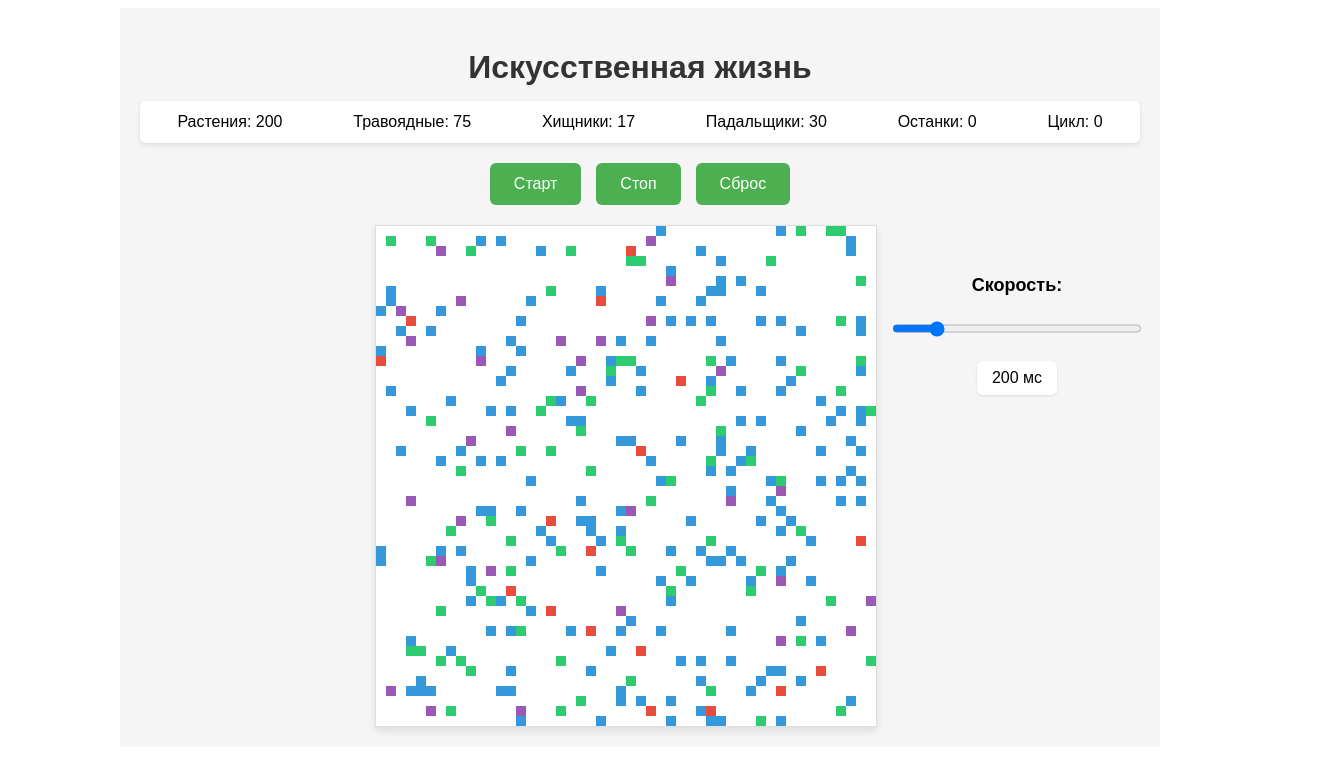
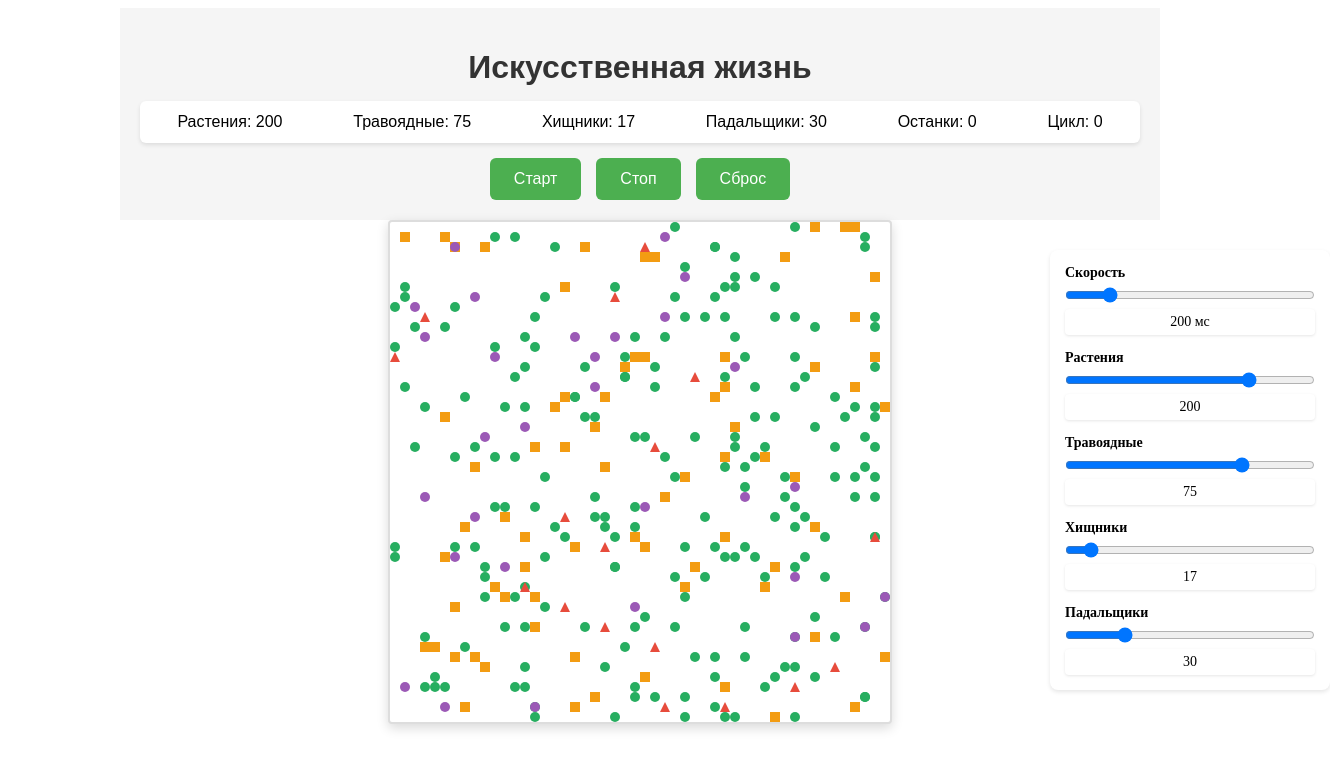
Before and after one commit to MoryKrasikova/practice-2, a Vue app: page / in a window 1280 px wide. Shown: the top 774 px of the page, 1330 px wide, since content can reach past the window. Built offline with nearby package versions, Linux system fonts and the light colour scheme.

Commit message:
добавление ползунков

```diff
--- a/src/App.vue
+++ b/src/App.vue
@@ -11,10 +11,12 @@
       <div>Цикл: {{ cycle }}</div>
     </div>
 
-    <div class="controls">
+      <!-- Ваши существующие кнопки -->
+      <div class="buttons">
         <button @click="startSimulation">Старт</button>
         <button @click="stopSimulation">Стоп</button>
         <button @click="resetSimulation">Сброс</button>
+      </div>
     </div>
 
     <div class="simulation-container">
@@ -25,7 +27,9 @@
   />
 
   <div class="speed-control">
-        <label for="speed">Скорость:</label>
+    <!-- Ползунок скорости -->
+    <div class="control-slider">
+      <label for="speed">Скорость</label>
       <input
         type="range"
         id="speed"
@@ -33,7 +37,59 @@
         max="1000"
         v-model="simulationSpeed"
       >
-        <span>{{ simulationSpeed }} мс</span>
+      <span class="value">{{ simulationSpeed }} мс</span>
+    </div>
+
+    <!-- Ползунок растений -->
+    <div class="control-slider">
+      <label for="plants">Растения</label>
+      <input
+        type="range"
+        id="plants"
+        min="50"
+        max="250"
+        v-model.number="initialPlants"
+      >
+      <span class="value">{{ initialPlants }}</span>
+    </div>
+
+    <!-- Ползунок травоядных -->
+    <div class="control-slider">
+      <label for="herbivores">Травоядные</label>
+      <input
+        type="range"
+        id="herbivores"
+        min="10"
+        max="100"
+        v-model.number="initialHerbivores"
+      >
+      <span class="value">{{ initialHerbivores }}</span>
+    </div>
+
+    <!-- Ползунок хищников -->
+    <div class="control-slider">
+      <label for="predators">Хищники</label>
+      <input
+        type="range"
+        id="predators"
+        min="10"
+        max="100"
+        v-model.number="initialPredators"
+      >
+      <span class="value">{{ initialPredators }}</span>
+    </div>
+
+    <!-- Ползунок падальщиков -->
+    <div class="control-slider">
+      <label for="scavengers">Падальщики</label>
+      <input
+        type="range"
+        id="scavengers"
+        min="10"
+        max="100"
+        v-model.number="initialScavengers"
+      >
+      <span class="value">{{ initialScavengers }}</span>
     </div>
   </div>
 </div>
@@ -121,6 +177,7 @@ export default {
     },
     startSimulation() {
       if (this.simulationInterval) clearInterval(this.simulationInterval);
+      this.initWorld(); // Переинициализируем мир с новыми параметрами
       this.simulationInterval = setInterval(() => this.simulateCycle(), this.simulationSpeed);
     },
     stopSimulation() {
@@ -155,7 +212,9 @@ export default {
           const isDead = isAnimal && (entity.age > entity.maxAge || entity.energy <= 0);
 
           if (isDead && Math.random() < this.corpseSpawnProbability) {
-            newCorpses.push(new Corpse(entity.x, entity.y));
+          const corpse = new Corpse(entity.x, entity.y);
+          corpse.originalType = entity.type; // Сохраняем тип оригинала
+          newCorpses.push(corpse);
         }
 
           return !isDead;
@@ -192,7 +251,7 @@ export default {
 <style>
 .artificial-life {
   font-family: Arial, sans-serif;
-  max-width: 1000px; /* Увеличил максимальную ширину */
+  max-width: 1000px;
   margin: 0 auto;
   padding: 20px;
   background-color: #f5f5f5;
@@ -206,9 +265,15 @@ h1 {
 
 .controls {
   display: flex;
+  flex-direction: column;
+  gap: 15px;
+  margin: 20px 0;
+}
+
+.buttons {
+  display: flex;
   justify-content: center;
   gap: 15px;
-  margin: 20px 0;
 }
 
 button {
@@ -238,40 +303,78 @@ button:hover {
   gap: 10px 20px;
 }
 
+.settings-group {
+  background: white;
+  padding: 15px;
+  border-radius: 8px;
+  box-shadow: 0 2px 4px rgba(0,0,0,0.1);
+}
+
+.setting {
+  display: flex;
+  align-items: center;
+  margin-bottom: 10px;
+}
+
+.setting:last-child {
+  margin-bottom: 0;
+}
+
+.setting label {
+  min-width: 120px;
+  font-size: 14px;
+}
+
+.setting input[type="range"] {
+  flex-grow: 1;
+}
+
 .simulation-container {
   display: flex;
-  justify-content: flex-start; /* Изменил на flex-start */
+  justify-content: center;
   align-items: flex-start;
-  gap: 15px;
-  padding-left: 235px; /* Смещаем всю группу вправо */
+  gap: 20px;
 }
 
+/* Обновленные стили для блока управления */
 .speed-control {
+  position: absolute; /* Вырываем блок из потока и позиционируем отдельно */
+  left: 1050px; /* Сдвигаем вправо от левого края */
+  top: 250px; /* Регулируем вертикальное положение */
   display: flex;
   flex-direction: column;
-  align-items: center;
-  gap: 10px;
-  width: 250px; /* Увеличил ширину */
-  padding-top: 50px;
-  flex-shrink: 0;
+  gap: 15px;
+  width: 250px;
+  background: white; /* Чтобы не сливалось с фоном */
+  padding: 15px;
+  border-radius: 8px;
+  box-shadow: 0 2px 4px rgba(0,0,0,0.1);
+  z-index: 10; /* Чтобы был поверх других элементов */
+}
+/* Стили для всех ползунков (и скорости, и настроек) */
+.control-slider {
+  display: flex;
+  flex-direction: column;
+  gap: 5px;
 }
 
-.speed-control input[type="range"] {
-  width: 250px; /* Увеличил длину ползунка */
-  height: 25px; /* Увеличил высоту */
-  margin: 10px 0;
+.control-slider label {
+  font-weight: bold;
+  font-size: 14px;
 }
 
-.speed-control label {
-  font-weight: bold;
-  font-size: 18px; /* Увеличил шрифт */
+.control-slider input[type="range"] {
+  width: 250px;
+  height: 14px;
+  margin-left: 0;
 }
 
-.speed-control span {
+.control-slider .value {
   background: white;
-  padding: 8px 15px; /* Увеличил отступы */
-  border-radius: 6px;
+  padding: 5px 10px;
+  border-radius: 4px;
   box-shadow: 0 1px 3px rgba(0,0,0,0.1);
-  font-size: 16px; /* Увеличил шрифт */
+  font-size: 14px;
+  text-align: center;
 }
 </style>
--- a/src/components/SimulationDisplay.vue
+++ b/src/components/SimulationDisplay.vue
@@ -1,5 +1,7 @@
 <template>
-  <canvas ref="canvas" class="world"></canvas>
+  <div class="simulation-wrapper">
+    <canvas ref="canvas" class="world"></canvas>
+  </div>
 </template>
 
 <script>
@@ -26,28 +28,70 @@ export default {
     draw() {
       const canvas = this.$refs.canvas;
       const ctx = canvas.getContext('2d');
-
-      // Очищаем canvas
       ctx.clearRect(0, 0, canvas.width, canvas.height);
 
-      // Рисуем каждую сущность
       this.entities.forEach(entity => {
-        ctx.fillStyle = this.getEntityColor(entity.type);
-        ctx.fillRect(
-          entity.x * this.pixelSize,
-          entity.y * this.pixelSize,
-          this.pixelSize,
-          this.pixelSize
-        );
+        this.drawEntity(ctx, entity);
       });
+    },
+    drawEntity(ctx, entity) {
+      const x = entity.x * this.pixelSize;
+      const y = entity.y * this.pixelSize;
+      const size = this.pixelSize;
+
+      if (entity.type === 'corpse') {
+        ctx.fillStyle = '#7f8c8d'; // Серый цвет для трупов
+        // Рисуем форму оригинала, если она сохранена
+        if (entity.originalType) {
+          this.drawShape(ctx, x, y, size, entity.originalType);
+        } else {
+          // Стандартный квадрат, если originalType не указан
+          ctx.fillRect(x, y, size, size);
+        }
+        return;
+      }
+
+      // Рисуем живые существа
+      ctx.fillStyle = this.getEntityColor(entity.type);
+      this.drawShape(ctx, x, y, size, entity.type);
+    },
+    drawShape(ctx, x, y, size, type) {
+      switch(type) {
+        case 'plant':
+          ctx.beginPath();
+          ctx.arc(x + size/2, y + size/2, size/2, 0, Math.PI * 2);
+          ctx.fill();
+          break;
+
+        case 'herbivore':
+          ctx.fillRect(x, y, size, size);
+          break;
+
+        case 'predator':
+          ctx.beginPath();
+          ctx.moveTo(x + size/2, y);
+          ctx.lineTo(x + size, y + size);
+          ctx.lineTo(x, y + size);
+          ctx.closePath();
+          ctx.fill();
+          break;
+
+        case 'scavenger':
+          ctx.beginPath();
+          ctx.arc(x + size/2, y + size/2, size/2, 0, Math.PI * 2);
+          ctx.fill();
+          break;
+
+        default:
+          ctx.fillRect(x, y, size, size);
+      }
     },
     getEntityColor(type) {
       const colors = {
-        plant: '#3498db',
-        herbivore: '#2ecc71',
+        plant: '#27ae60',
+        herbivore: '#f39c12',
         predator: '#e74c3c',
-        scavenger: '#9b59b6',
-        corpse: '#7f8c8d'
+        scavenger: '#9b59b6'
       };
       return colors[type] || '#000000';
     }
@@ -66,11 +110,18 @@ export default {
 </script>
 
 <style scoped>
+.simulation-wrapper {
+  display: flex;
+  justify-content: center;
+  margin: 0 auto;
+  max-width: fit-content;
+}
+
 .world {
   background-color: #fff;
-  border: 1px solid #ddd;
-  margin: 0 auto; /* Это обеспечивает центрирование */
-  box-shadow: 0 4px 8px rgba(0,0,0,0.1);
-  display: block; /* Важно для canvas */
+  border: 2px solid #ddd;
+  box-shadow: 0 4px 12px rgba(0,0,0,0.15);
+  display: block;
+  border-radius: 4px;
 }
 </style>
--- a/src/entity/Entity.js
+++ b/src/entity/Entity.js
@@ -18,7 +18,6 @@ export default class Entity {
                 this.y = (this.y + dir.dy + worldSize) % worldSize;
                 this.energy -= 1;
             }
-            G
             reproduce(worldSize) {
                 if (this.energy > this.initialEnergy * 1.5 &&
                     Math.random() < this.reproductionProbability) {
```
Lines whose indentation alone changed are shown as unchanged.
